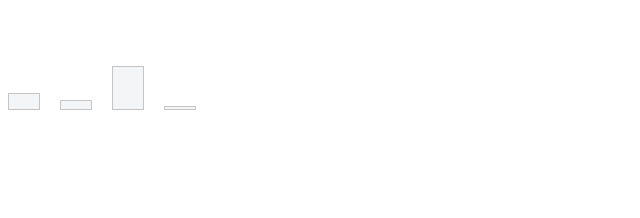
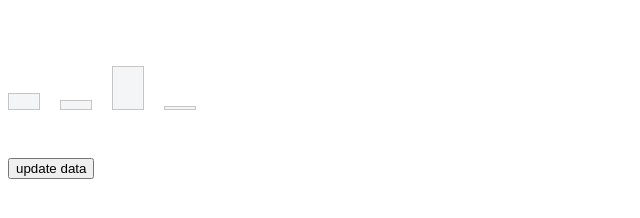
Before and after one commit to arun-karthikeyan/D3-Learning, a plain HTML site: page bar.html in a window 1280 px wide. Shown: the whole page, without its empty margins (0-640 px from the left). Drawn offline with Linux system fonts and the light colour scheme.

Commit message:
bar chart update II

```diff
--- a/bar.html
+++ b/bar.html
@@ -13,6 +13,7 @@
     <div class="bar"></div>
     <div class="bar"></div>
   </div>
+  <button style="clear: both; display: block; margin-top: 50px;"onclick="updateData();">update data</button>
   <script type="text/javascript">
   var numbers = [15,8,42,2];
   d3.select('#chart')
@@ -24,6 +25,34 @@
     .style('margin-top', function(d){
       return 100-d+"px";
     });
+
+    function updateData(){
+      // numbers[3] = 60;
+      // numbers.push(65);
+      numbers.splice(numbers.length-1,1);
+      var bars = d3.select('#chart')
+        .selectAll('.bar')
+        .data(numbers)
+        .style('height', function(d){
+          return d+'px';
+        })
+        .style('margin-top', function(d){
+          return 100-d+'px';
+        });
+
+        bars.enter()
+        .append('div')
+        .attr('class','bar')
+        .style('height', function(d){
+          return d+"px";
+        })
+        .style('margin-top', function(d){
+          return 100-d+'px';
+        });
+
+        bars.exit()
+        .remove();
+    }
   </script>
 </body>
 </html>
--- a/css/bar.css
+++ b/css/bar.css
@@ -8,4 +8,5 @@
 
 #chart{
   height: 100px;
+  display: block;
 }
```
